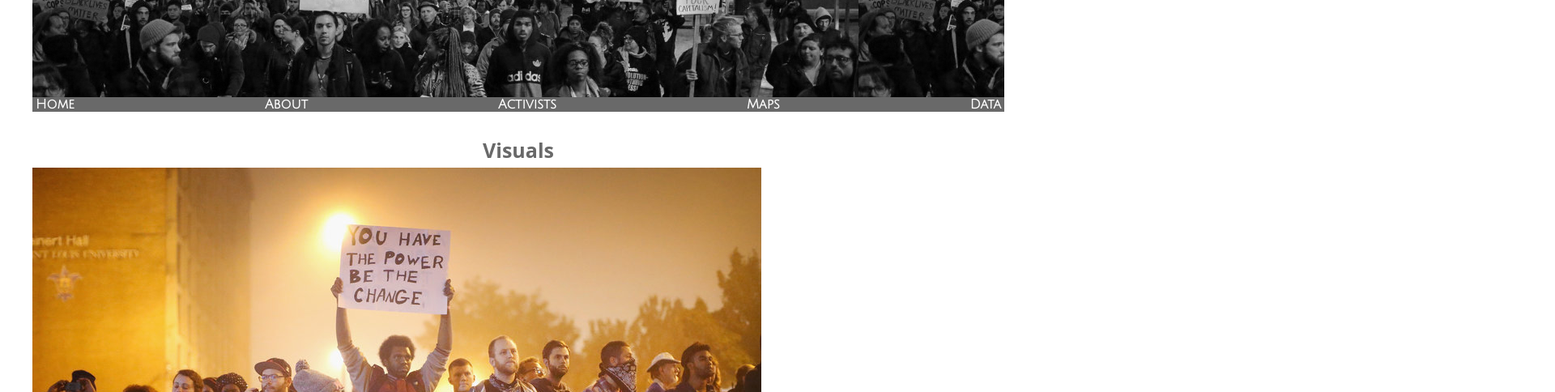
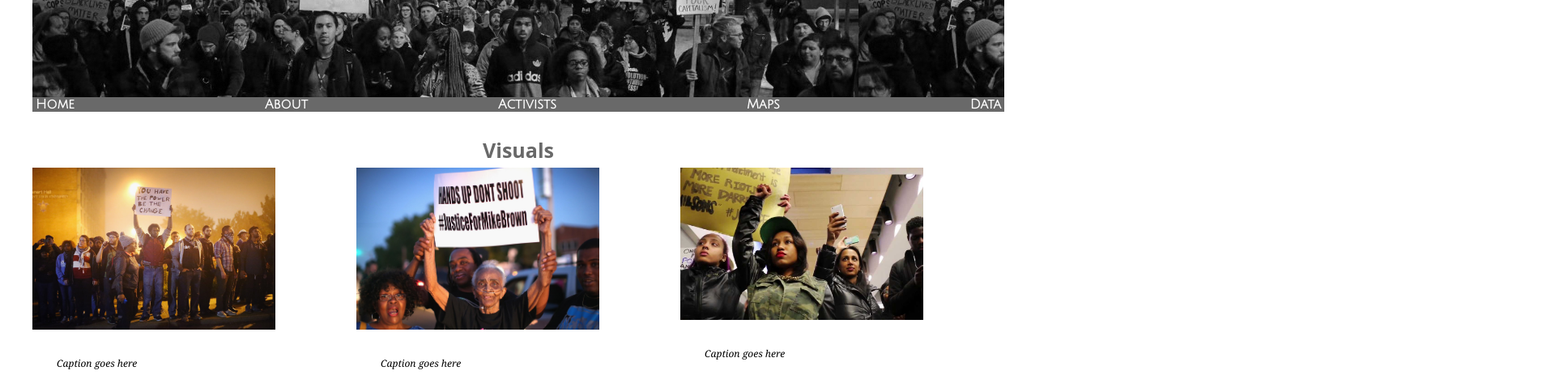
Before and after one commit to J4502-fs17/ferguson1, a plain HTML site: page 4b.html in a window 1280 px wide. Shown: the part 130-614 px from the top of the page at 81% size, 1920 px wide, since content can reach past the window. Drawn offline with Linux system fonts and the light colour scheme.

Commit message:
applied grid to visual placeholders

```diff
--- a/4b.html
+++ b/4b.html
@@ -35,20 +35,20 @@
 
     <h3>Visuals</h3>
 
-    <div class="visuals_photos">
+    <div class="visuals-photos">
 
       <div id="photo1">
-        <img src="visuals_placeholder1.jpg"/>
+        <img src="visuals_placeholder1.jpg" width="300px"/>
           <p class="caption">Caption goes here</p>
       </div>
 
       <div id="photo2">
-        <img src="visuals_placeholder2.jpg"/>
+        <img src="visuals_placeholder2.jpg" width="300px"/>
           <p class="caption">Caption goes here</p>
       </div>
 
       <div id="photo3">
-        <img src="visuals_placeholder3.jpg"/>
+        <img src="visuals_placeholder3.jpg" width="300px"/>
           <p class="caption">Caption goes here</p>
       </div>
     </div>
--- a/stylesheet.css
+++ b/stylesheet.css
@@ -19,6 +19,12 @@ body {
   order: 1;
   font-size: 18px;
   width: 20px;
+}
+
+.visuals-photos {
+  display: grid;
+  grid-template-areas:
+  "u v w"
 }
 
 /*header h1 {
@@ -134,7 +140,7 @@ nav ul {
   font-family: 'Merriweather', Georgia, "Times New Roman", serif;
   font-style: italic;
   text-align: left;
-  margin-top: 5px;
+  margin-top: 3px;
   font-size: 12px;
 }
 
@@ -368,6 +374,18 @@ nav ul {
     grid-area: t;
   }
 
+  #photo1 {
+    grid-area: u;
+  }
+
+  #photo2 {
+    grid-area: v;
+  }
+
+  #photo3 {
+    grid-area: w;
+  }
+
   @media screen and (min-width: 450px /*mobile*/) {
     .data-all {
       display: row;
```
